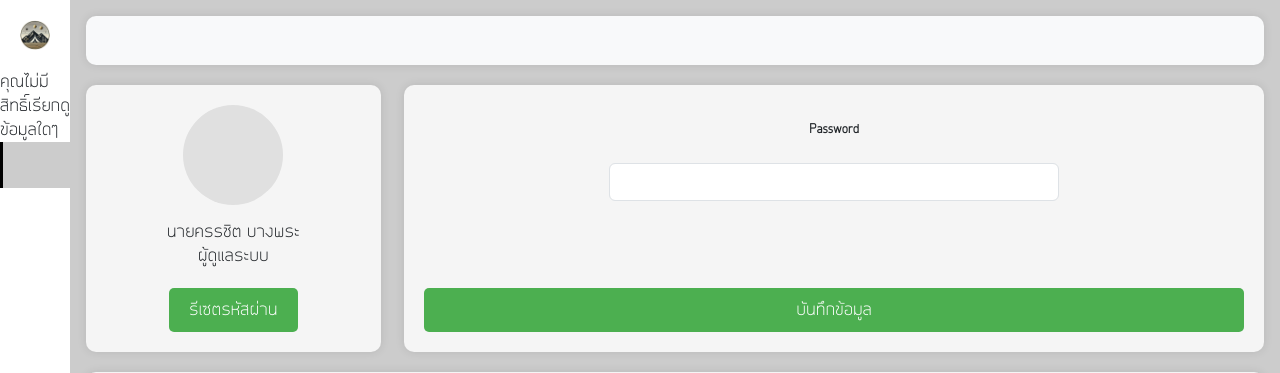
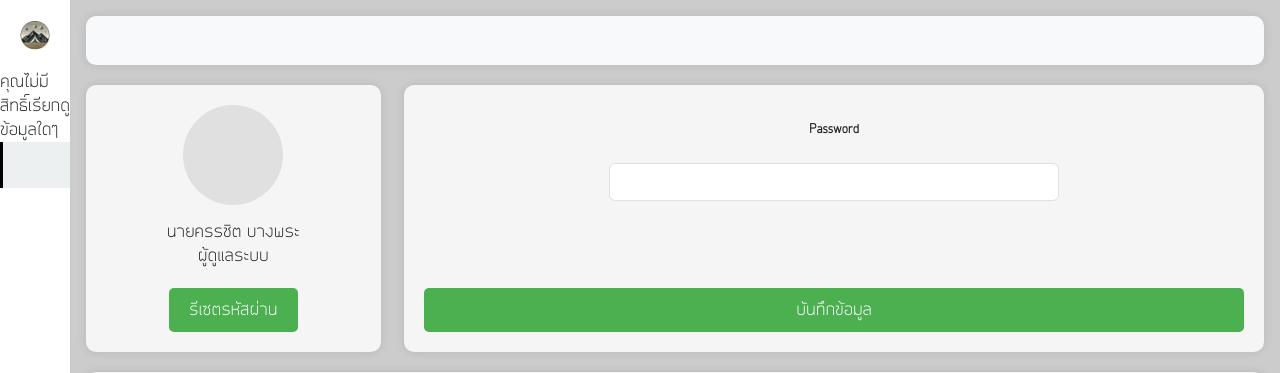
Before and after one commit to Khanchit202/git-baanbuadoi-project, a PHP site: page /backend/dashboard.php in a window 1280 px wide, with the pointer over the restyled element. Shown: the top 373 px of the page. Run offline with PHP 8.4, Linux system fonts and the light colour scheme; data that the repository does not hold is empty; some libraries are stand-ins or nearby versions.

Commit message:
เปลี่ยนสี

```diff
--- a/backend/dash.css
+++ b/backend/dash.css
@@ -100,7 +100,7 @@ a.sidebar-link {
 }
 
 a.sidebar-link:hover {
-    background-color: #ccc;
+    background-color: #ECF0F1;
     border-left: 3px solid #000000;
 }
 
```
